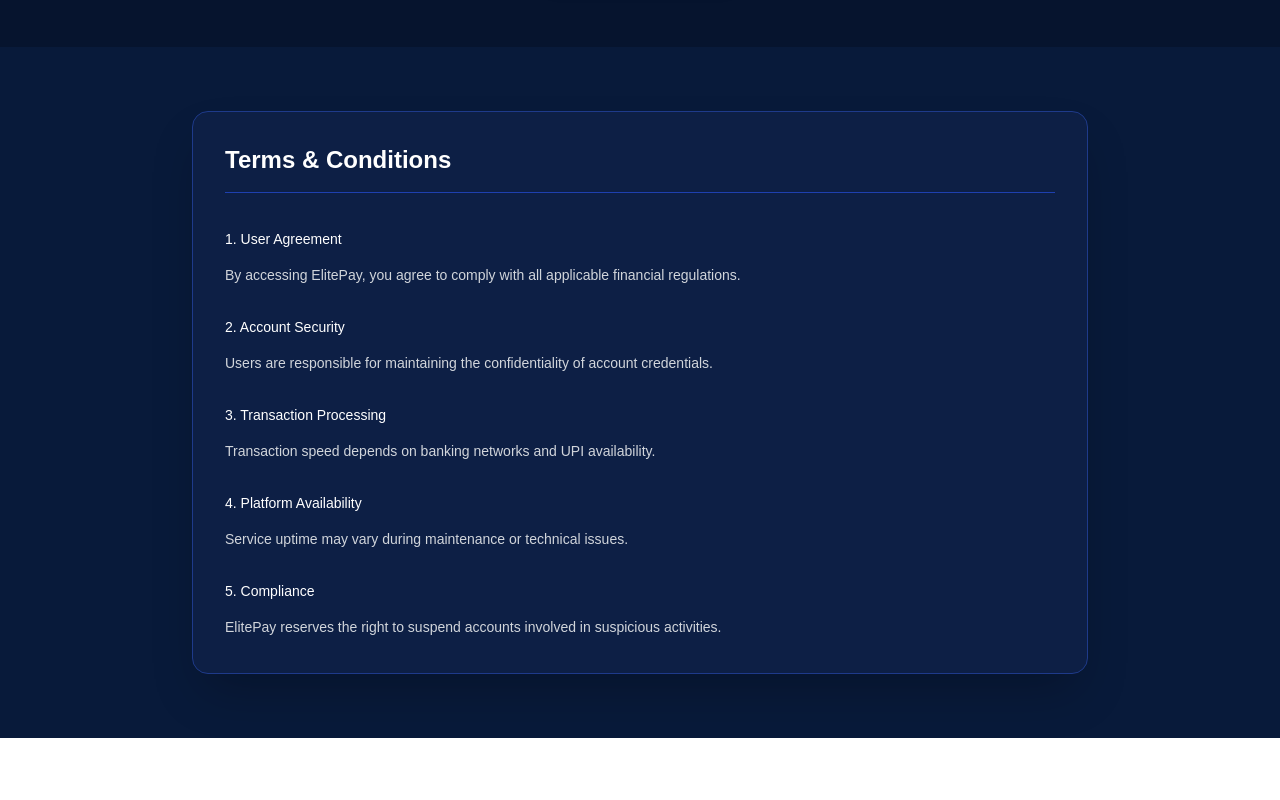
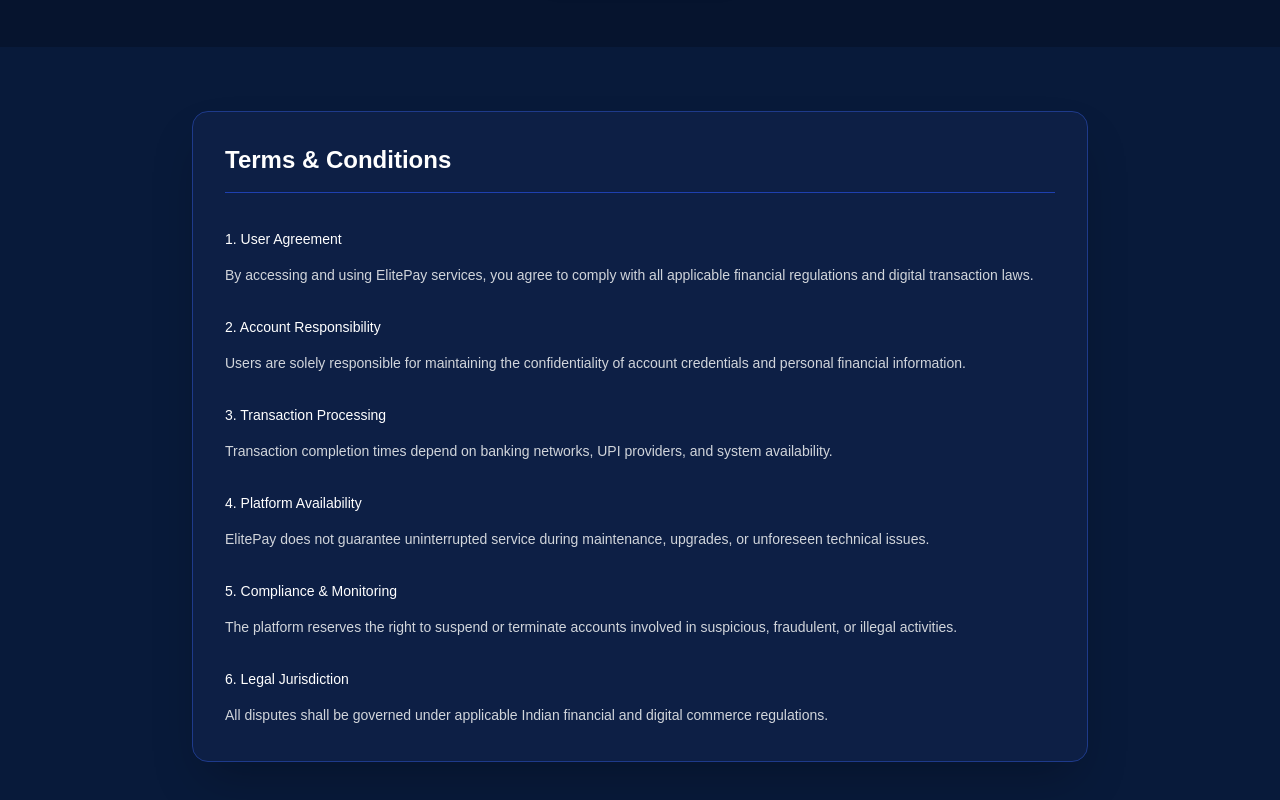
Before and after one commit to luverefounder-del/fintech-dashboard, a Next.js app: page / in a window 1280 px wide. Shown: the part 708-1508 px from the top of the page. Before the commit the page ends 1446 px from the top, so only its background shows below. Built offline with nearby package versions, Linux system fonts and the light colour scheme.

Commit message:
final: stable navbar logo, animated INR background and professional terms layout

```diff
--- a/app/page.tsx
+++ b/app/page.tsx
@@ -16,9 +16,9 @@
       <nav className="relative z-20 flex items-center px-6 py-4 bg-[#081a3a] border-b border-blue-900">
         <div className="flex items-center gap-3">
           <img
-            src="/elite.png"
+            src="/IMG_20260303_022001_156.jpg"
             alt="ElitePay"
-            className="w-10 h-10 rounded-md"
+            className="w-10 h-10 rounded-md object-cover"
           />
           <span className="text-xl font-semibold text-blue-400">
             ElitePay
@@ -26,7 +26,7 @@
         </div>
       </nav>
 
-      {/* Hero */}
+      {/* Hero Section */}
       <section className="relative z-20 text-center px-6 py-16">
 
         <div className="flex justify-center mb-8">
@@ -70,47 +70,70 @@
 
             <div>
               <h3 className="text-white font-medium mb-2">1. User Agreement</h3>
-              <p>By accessing ElitePay, you agree to comply with all applicable financial regulations.</p>
+              <p>
+                By accessing and using ElitePay services, you agree to comply
+                with all applicable financial regulations and digital transaction laws.
+              </p>
             </div>
 
             <div>
-              <h3 className="text-white font-medium mb-2">2. Account Security</h3>
-              <p>Users are responsible for maintaining the confidentiality of account credentials.</p>
+              <h3 className="text-white font-medium mb-2">2. Account Responsibility</h3>
+              <p>
+                Users are solely responsible for maintaining the confidentiality
+                of account credentials and personal financial information.
+              </p>
             </div>
 
             <div>
               <h3 className="text-white font-medium mb-2">3. Transaction Processing</h3>
-              <p>Transaction speed depends on banking networks and UPI availability.</p>
+              <p>
+                Transaction completion times depend on banking networks,
+                UPI providers, and system availability.
+              </p>
             </div>
 
             <div>
               <h3 className="text-white font-medium mb-2">4. Platform Availability</h3>
-              <p>Service uptime may vary during maintenance or technical issues.</p>
+              <p>
+                ElitePay does not guarantee uninterrupted service during
+                maintenance, upgrades, or unforeseen technical issues.
+              </p>
             </div>
 
             <div>
-              <h3 className="text-white font-medium mb-2">5. Compliance</h3>
-              <p>ElitePay reserves the right to suspend accounts involved in suspicious activities.</p>
+              <h3 className="text-white font-medium mb-2">5. Compliance & Monitoring</h3>
+              <p>
+                The platform reserves the right to suspend or terminate accounts
+                involved in suspicious, fraudulent, or illegal activities.
+              </p>
+            </div>
+
+            <div>
+              <h3 className="text-white font-medium mb-2">6. Legal Jurisdiction</h3>
+              <p>
+                All disputes shall be governed under applicable Indian financial
+                and digital commerce regulations.
+              </p>
             </div>
 
           </div>
         </div>
       </section>
 
-      {/* Animation CSS */}
+      {/* INR Animation CSS */}
       <style jsx>{`
         .rupee {
           position: absolute;
           font-size: 90px;
           font-weight: bold;
           color: rgba(255,255,255,0.05);
-          animation: floatUp 10s linear infinite;
+          animation: floatUp 12s linear infinite;
         }
 
         .r1 { left: 10%; animation-delay: 0s; }
-        .r2 { left: 40%; animation-delay: 2s; }
-        .r3 { left: 70%; animation-delay: 4s; }
-        .r4 { left: 85%; animation-delay: 6s; }
+        .r2 { left: 40%; animation-delay: 3s; }
+        .r3 { left: 70%; animation-delay: 6s; }
+        .r4 { left: 85%; animation-delay: 9s; }
 
         @keyframes floatUp {
           0% { transform: translateY(100vh) rotate(0deg); }
```
